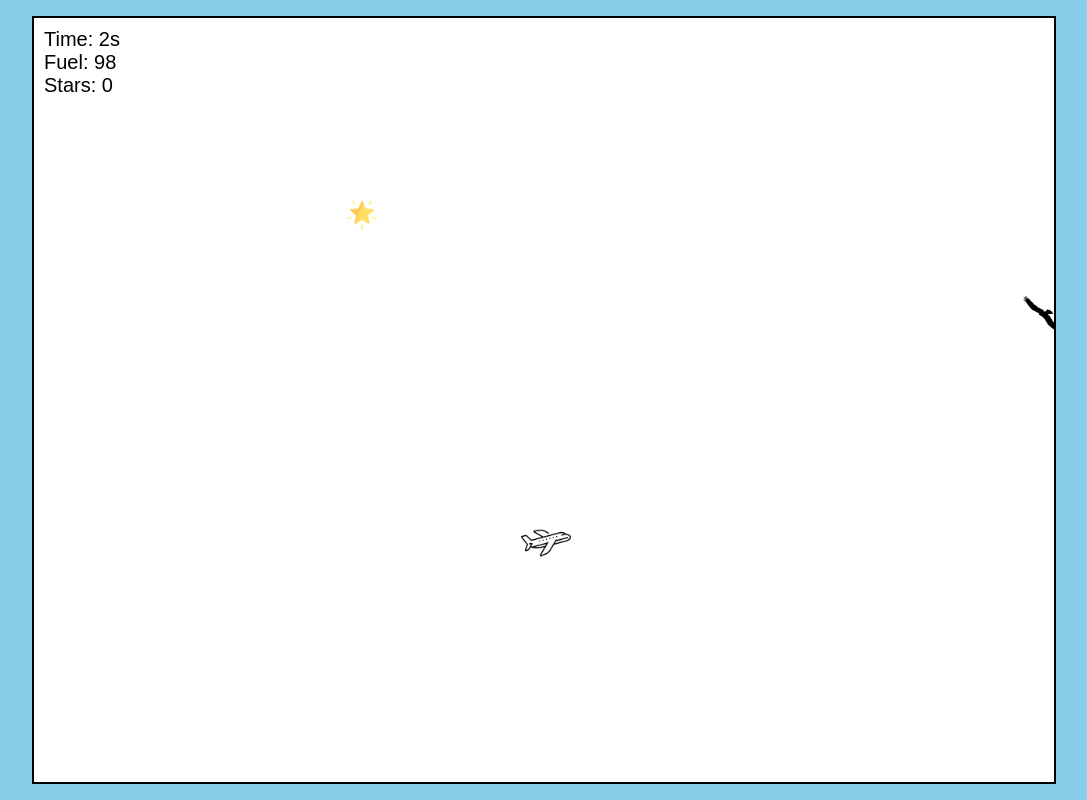
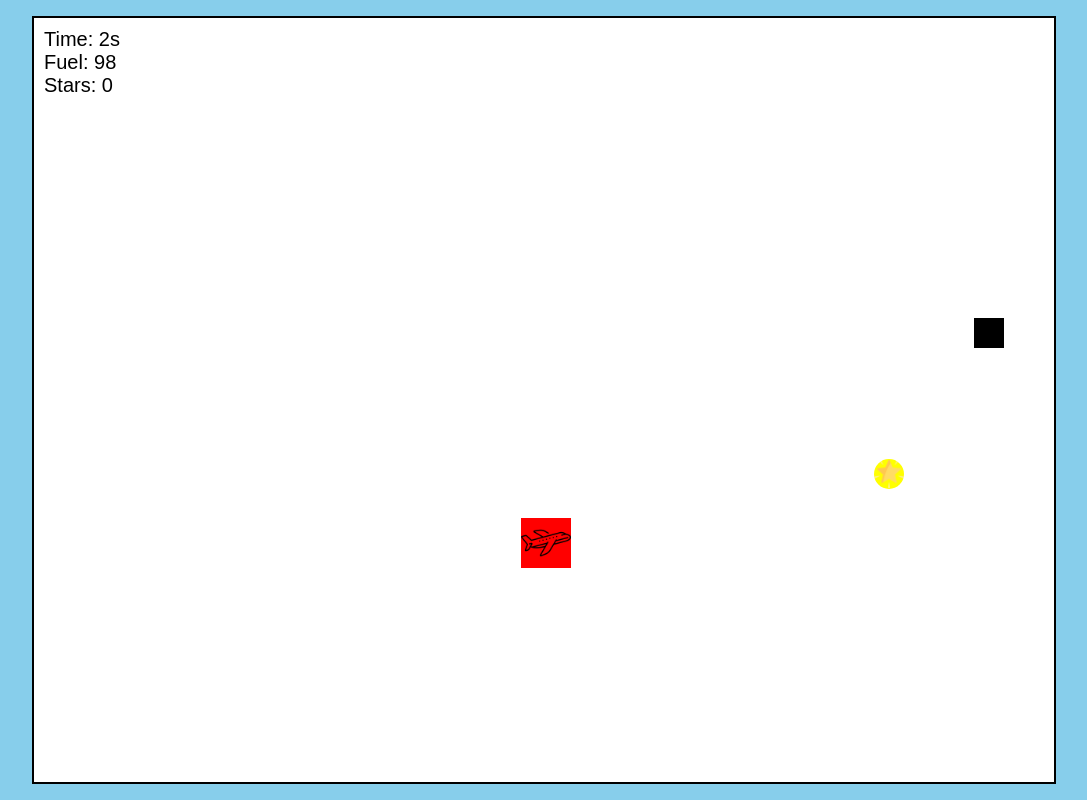
Before and after one commit to mdabhnx/sky-angel, a React (Vite) app: page / in a window 1280 px wide. Both pictures are taken after a click on the button "Start Game". Shown: the whole page, without its empty margins (96-1183 px from the left). Built offline with nearby package versions, Linux system fonts and the light colour scheme.

Commit message:
logic updated

```diff
--- a/src/App.tsx
+++ b/src/App.tsx
@@ -1,20 +1,22 @@
 import React, { useState, useEffect, useRef } from "react";
+
+type GameObjectType = "parachute" | "star" | "cloud" | "bird";
 
 interface GameObject {
   id: number;
   x: number;
   y: number;
-  type?: "parachute" | "star" | "cloud" | "bird";
+  type: GameObjectType;
+  width: number;
+  height: number;
 }
 
 const App: React.FC = () => {
   const [isGameStarted, setIsGameStarted] = useState(false);
   const [timer, setTimer] = useState(0);
-  const [fuel, setFuel] = useState(10);
+  const [fuel, setFuel] = useState(100);
   const [stars, setStars] = useState(0);
-  const [parachutes, setParachutes] = useState<GameObject[]>([]);
-  const [clouds, setClouds] = useState<GameObject[]>([]);
-  const [birds, setBirds] = useState<GameObject[]>([]);
+  const [gameObjects, setGameObjects] = useState<GameObject[]>([]);
   const [aircraftPosition, setAircraftPosition] = useState({
     top: 500,
     left: 512,
@@ -29,14 +31,11 @@ const App: React.FC = () => {
     setTimer(0);
     setFuel(100);
     setStars(0);
-    setParachutes([]);
-    setClouds([]);
-    setBirds([]);
+    setGameObjects([]);
     setAircraftPosition({ top: 500, left: 512 });
     setIsGameOver(false);
   };
 
-  // Aircraft movement logic
   const handleKeyDown = (e: KeyboardEvent) => {
     if (!aircraftRef.current || !gameContainerRef.current) return;
 
@@ -58,69 +57,114 @@ const App: React.FC = () => {
   useEffect(() => {
     if (isGameStarted && !isGameOver) {
       window.addEventListener("keydown", handleKeyDown);
-
       return () => {
         window.removeEventListener("keydown", handleKeyDown);
       };
     }
     // eslint-disable-next-line react-hooks/exhaustive-deps
-  }, [isGameStarted, isGameOver, aircraftPosition]);
+  }, [isGameStarted, isGameOver]);
 
-  // Generate and move game objects
   useEffect(() => {
     if (isGameStarted && !isGameOver) {
-      // Generate parachutes and stars
-      const parachuteInterval = setInterval(() => {
-        setParachutes((prev) => [
-          ...prev,
-          {
-            id: Date.now(),
-            x: Math.random() * 974,
-            y: 0,
-            type: Math.random() > 0.5 ? "parachute" : "star",
-          },
-        ]);
-      }, 2000);
+      const spawnInterval = setInterval(() => {
+        const containerHeight = gameContainerRef.current?.clientHeight || 768;
+        const containerWidth = gameContainerRef.current?.clientWidth || 1024;
+        const spawnTypes: GameObjectType[] = [
+          "parachute",
+          "star",
+          "cloud",
+          "bird",
+        ];
+        const spawnType =
+          spawnTypes[Math.floor(Math.random() * spawnTypes.length)];
 
-      // Generate clouds
-      const cloudInterval = setInterval(() => {
-        setClouds((prev) => [
-          ...prev,
-          { id: Date.now(), x: 1024, y: Math.random() * 700, type: "cloud" },
-        ]);
-      }, 3000);
+        const verticalPositions = {
+          cloud: [50, 150, 250],
+          bird: [100, 200, 300],
+        };
 
-      // Generate birds
-      const birdInterval = setInterval(() => {
-        setBirds((prev) => [
-          ...prev,
-          { id: Date.now(), x: 1024, y: Math.random() * 700, type: "bird" },
-        ]);
-      }, 2500);
+        const newObject: GameObject = {
+          id: Date.now(),
+          x: containerWidth,
+          y:
+            spawnType === "cloud" || spawnType === "bird"
+              ? verticalPositions[spawnType][Math.floor(Math.random() * 3)]
+              : spawnType === "parachute"
+              ? -50
+              : Math.random() * (containerHeight / 2),
+          type: spawnType,
+          width: spawnType === "cloud" ? 100 : 30,
+          height: spawnType === "cloud" ? 60 : 30,
+        };
 
-      // Move objects
-      const moveObjects = setInterval(() => {
-        setParachutes((prev) =>
-          prev.map((p) => ({ ...p, y: p.y + 5 })).filter((p) => p.y < 768)
-        );
-        setClouds((prev) =>
-          prev.map((c) => ({ ...c, x: c.x - 2 })).filter((c) => c.x > -100)
-        );
-        setBirds((prev) =>
-          prev.map((b) => ({ ...b, x: b.x - 5 })).filter((b) => b.x > -50)
+        setGameObjects((prev) => [...prev, newObject]);
+      }, 1000);
+
+      const moveInterval = setInterval(() => {
+        setGameObjects((prev) =>
+          prev
+            .map((obj) => ({
+              ...obj,
+              x: obj.x - 5,
+              y: ["parachute", "star"].includes(obj.type) ? obj.y + 5 : obj.y,
+            }))
+            .filter((obj) => obj.x > -50 && obj.y < 768)
         );
       }, 50);
 
       return () => {
-        clearInterval(parachuteInterval);
-        clearInterval(cloudInterval);
-        clearInterval(birdInterval);
-        clearInterval(moveObjects);
+        clearInterval(spawnInterval);
+        clearInterval(moveInterval);
       };
     }
   }, [isGameStarted, isGameOver]);
 
-  // Timer and fuel decrement
+  useEffect(() => {
+    if (isGameStarted && !isGameOver) {
+      const collisionInterval = setInterval(() => {
+        if (!aircraftRef.current) return;
+
+        const aircraft = aircraftRef.current.getBoundingClientRect();
+
+        setGameObjects((prev) =>
+          prev.filter((obj) => {
+            const objElement = document.getElementById(`${obj.type}-${obj.id}`);
+            const objRect = objElement?.getBoundingClientRect();
+
+            if (objRect) {
+              // Check for collision using bounding boxes
+              const colliding =
+                aircraft.left < objRect.left + objRect.width &&
+                aircraft.left + aircraft.width > objRect.left &&
+                aircraft.top < objRect.top + objRect.height &&
+                aircraft.top + aircraft.height > objRect.top;
+              console.log("colliding", colliding);
+
+              if (colliding) {
+                switch (obj.type) {
+                  case "bird":
+                    setIsGameOver(true);
+                    return false;
+                  case "star":
+                    setStars((prevStars) => prevStars + 1);
+                    return false;
+                  case "parachute":
+                    setFuel((prevFuel) => Math.min(100, prevFuel + 10));
+                    return false;
+                  default:
+                    return true;
+                }
+              }
+            }
+            return true;
+          })
+        );
+      }, 10);
+
+      return () => clearInterval(collisionInterval);
+    }
+  }, [isGameStarted, isGameOver, gameObjects]);
+
   useEffect(() => {
     if (isGameStarted && !isGameOver) {
       const timerInterval = setInterval(() => {
@@ -152,38 +196,29 @@ const App: React.FC = () => {
               position: "absolute",
               top: `${aircraftPosition.top}px`,
               left: `${aircraftPosition.left}px`,
+              width: "50px",
+              height: "50px",
+              backgroundColor: "red",
             }}
           />
-          {parachutes.map((item) => (
+          {gameObjects.map((obj) => (
             <div
-              key={item.id}
-              className={item.type}
+              key={obj.id}
+              id={`${obj.type}-${obj.id}`}
+              className={obj.type}
               style={{
                 position: "absolute",
-                top: `${item.y}px`,
-                left: `${item.x}px`,
-              }}
-            />
-          ))}
-          {clouds.map((cloud) => (
-            <div
-              key={cloud.id}
-              className="cloud"
-              style={{
-                position: "absolute",
-                top: `${cloud.y}px`,
-                left: `${cloud.x}px`,
-              }}
-            />
-          ))}
-          {birds.map((bird) => (
-            <div
-              key={bird.id}
-              className="bird"
-              style={{
-                position: "absolute",
-                top: `${bird.y}px`,
-                left: `${bird.x}px`,
+                top: `${obj.y}px`,
+                left: `${obj.x}px`,
+                width: `${obj.width}px`,
+                height: `${obj.height}px`,
+                backgroundColor:
+                  obj.type === "bird"
+                    ? "black"
+                    : obj.type === "star"
+                    ? "yellow"
+                    : "blue",
+                borderRadius: obj.type === "star" ? "50%" : "0",
               }}
             />
           ))}
```
